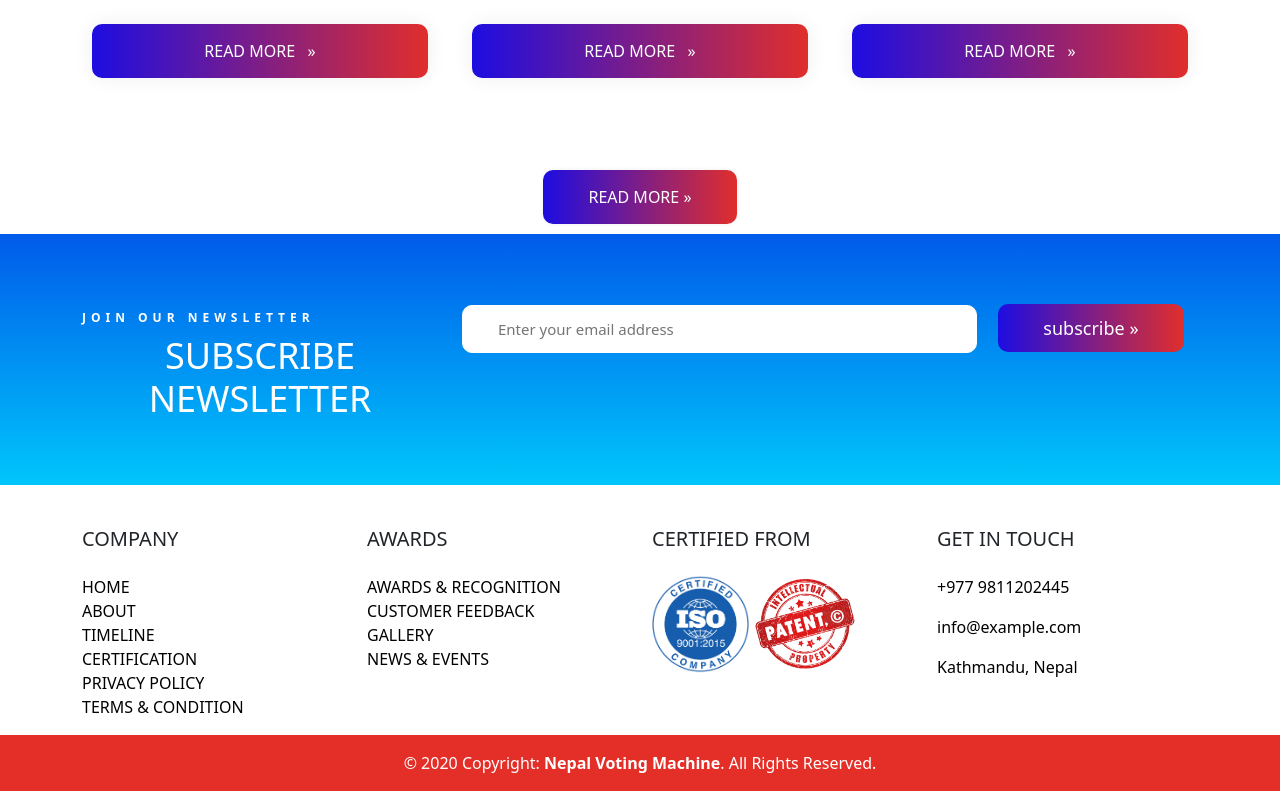
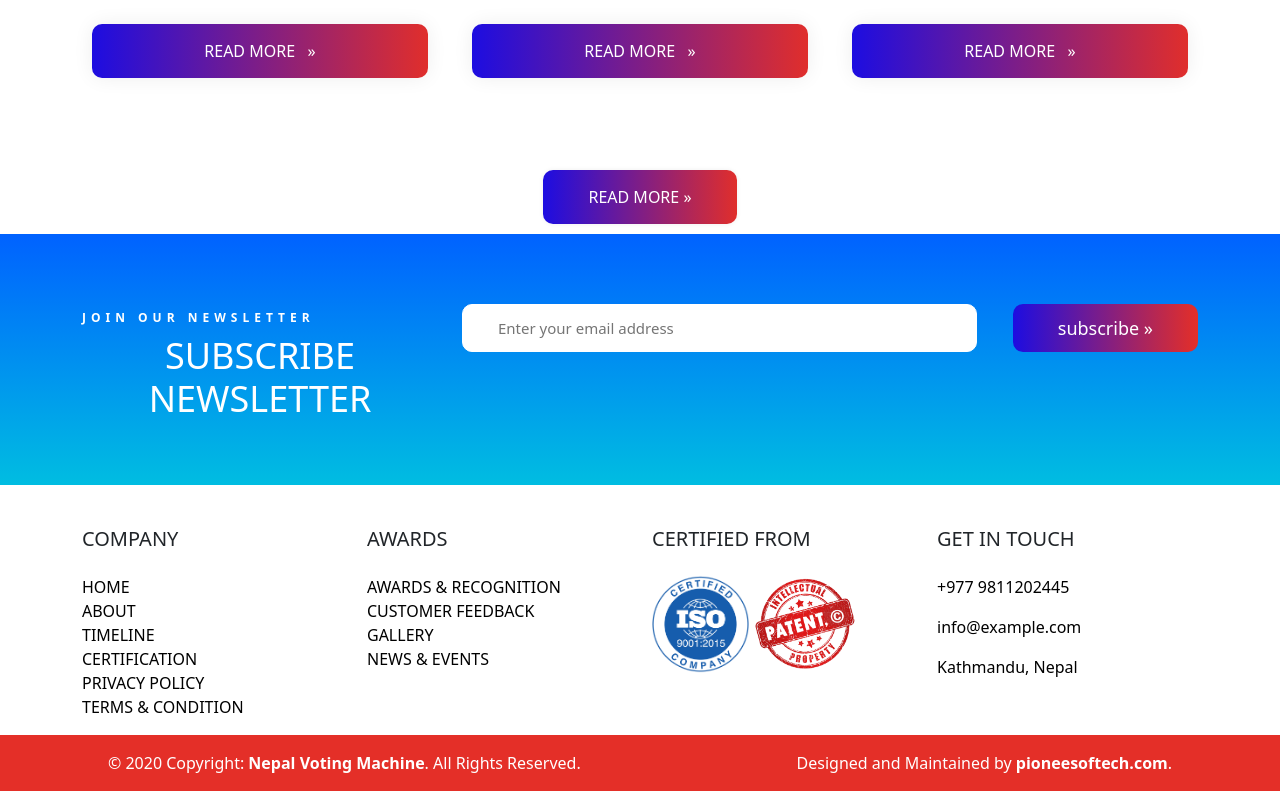
Before and after one commit to rajendrashahu/npvoting, a PHP site: page / in a window 1280 px wide. Shown: the part 4920-5723 px from the top of the page. Run offline with PHP 8.4, Linux system fonts and the light colour scheme; some libraries are stand-ins or nearby versions.

Commit message:
home page final view

```diff
--- a/css/style.css
+++ b/css/style.css
@@ -583,9 +583,10 @@ p {
 
 /*news & events section*/
 
+
 /*Newsletter subscription*/
 .subscribe-area {
-    background-image: linear-gradient(to top, #00c6fb 0%, #005bea 100%);
+    background-image: linear-gradient(to top, #00BDE1 0%, #0062ff 100%);
 }
 
 .pb-50 {
@@ -639,6 +640,7 @@ p {
 }
 
 .subscribe2-wrapper .subscribe-form button {
+    float: right;
     background-size: 200% auto;
     border: none;
     border-radius: 10px;
@@ -648,7 +650,7 @@ p {
     line-height: 1;
     padding: 15px 45px;
     transition: all 0.3s ease 0s;
-    background-image: linear-gradient(to right, #1D0DE1 0%, #E42F28 51%, #1D0DE1 100%);
+    background-image: linear-gradient(to right, #1D0DE1 0%, #E42F28 50%, #1D0DE1 100%);
     color: white;
 }
 
@@ -659,11 +661,14 @@ p {
     color: #fff;
 }
 
+label #subscribe-error {
+    color: red;
+}
+
 /*footer section*/
 
 .footer {
     margin-top: 2%;
-    margin-bottom: 1%;
 }
 
 .list-unstyled p {
@@ -680,7 +685,14 @@ p {
 .footer-copyright.text-center.py-3 {
     background-color: #E42F28;
     color: white;
+    display: flex;
+    justify-content: space-around;
 }
+
+.copywright-design{
+    text-align: center;
+}
+
 
 .footer-copyright.text-center.py-3 a{
     color: white;
@@ -704,7 +716,7 @@ p {
 @media only screen and (max-width: 1199px) {
     .subscribe2-wrapper .subscribe-form input {
         padding-left: 10px;
-        width: 50%;
+        width: 60%;
 
     }
 
@@ -742,6 +754,13 @@ p {
 
     .certification .container .row .col-lg-4 {
         margin: 20px 0px;
+    }
+
+    /*newsletter subscription*/
+    .subscribe2-wrapper .subscribe-form input {
+        padding-left: 10px;
+        width: 50%;
+
     }
 }
 
@@ -820,9 +839,23 @@ p {
     }
 }
 
-@media only screen and (max-width:424px) {
+@media only screen and (max-width:424px)  {
     .subscribe2-wrapper .subscribe-form input {
-        width: 70%;
+        width: 50%;
         margin-bottom: 2%;
     }
+
+    .subscribe2-wrapper .subscribe-form button {
+        background-size: 200% auto;
+        border: none;
+        border-radius: 10px;
+        display: inline-block;
+        font-size: 18px;
+        font-weight: 400;
+        line-height: 1;
+        padding: 15px 30px;
+        transition: all 0.3s ease 0s;
+        background-image: linear-gradient(to right, #1D0DE1 0%, #E42F28 50%, #1D0DE1 100%);
+        color: white;
+    }
 }
--- a/includes/footer.php
+++ b/includes/footer.php
@@ -101,9 +101,16 @@
     <!-- Footer Links -->
 
     <!-- Copyright -->
-    <div class="footer-copyright text-center py-3">© 2020 Copyright:
-      <a href="/"> <b>Nepal Voting Machine</b>.</a>
+    <div class="footer-copyright text-center py-3">
+      <div class="copywright-owner">
+      © 2020 Copyright:
+      <a href="index.php"> <b>Nepal Voting Machine</b>.</a>
       All Rights Reserved.
+      </div>
+
+      <div class="copywright-design">
+      Designed and Maintained by
+      <a href="pioneersoftech.com"> <b>pioneesoftech.com</b>.</a>
     </div>
     <!-- Copyright -->
 
--- a/includes/meta.php
+++ b/includes/meta.php
@@ -5,5 +5,33 @@
     <link href="https://cdn.jsdelivr.net/npm/bootstrap@5.0.2/dist/css/bootstrap.min.css" rel="stylesheet">
     <link href="https://maxcdn.bootstrapcdn.com/font-awesome/4.7.0/css/font-awesome.min.css" rel="stylesheet" />
     <script src="https://cdn.jsdelivr.net/npm/bootstrap@5.0.2/dist/js/bootstrap.bundle.min.js"></script>
+
+    <script src="https://ajax.googleapis.com/ajax/libs/jquery/3.5.1/jquery.min.js"></script>
+    <script src="https://cdn.jsdelivr.net/jquery.validation/1.16.0/jquery.validate.min.js"></script>
+    <script src="https://cdn.jsdelivr.net/jquery.validation/1.16.0/additional-methods.min.js"></script>
+
+    <script>
+        // $().ready(function() {
+        //     $("#subscribe_form").validate({
+        //         rules: {
+        //             email: {
+        //                 required: true,
+        //                 email: true
+        //             }
+        //         },
+        //     });
+        // });
+        function checkSubscribe() {
+            $("#subscribe_form").validate({
+                rules: {
+                    email: {
+                        required: true,
+                        email: true
+                    }
+                },
+            });
+        }
+    </script>
+
     <link rel="stylesheet" href="css/style.css">
 </head>
--- a/newsletter_subscription.php
+++ b/newsletter_subscription.php
@@ -12,9 +12,10 @@
 				<div class="col-md-8">
 					<div class="subscribe-wrapper subscribe2-wrapper mb-15">
 						<div class="subscribe-form">
-								<form action="#">
-									<input placeholder="Enter your email address" type="email">
-									<button>subscribe &raquo;</button>
+							<form action="#" method="POST" id="subscribe_form" onclick="return checkSubscribe()">
+							<button type="submit" name="btn_subscribe">subscribe &raquo;</button>
+								<input type="email" name="subscribe" id="subscribe" placeholder="Enter your email address" required>
+
 							</form>
 						</div>
 					</div>
```
Lines whose indentation alone changed are shown as unchanged.
